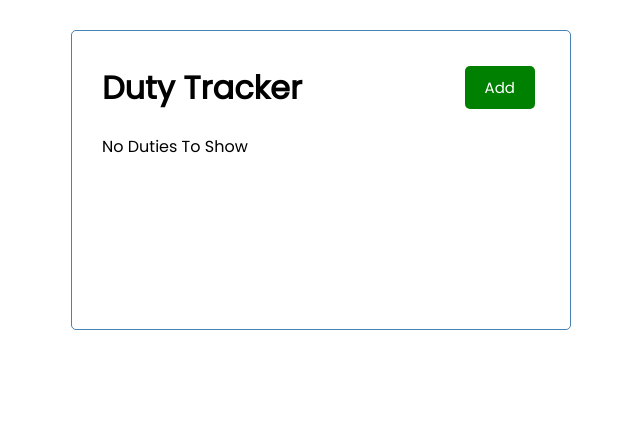
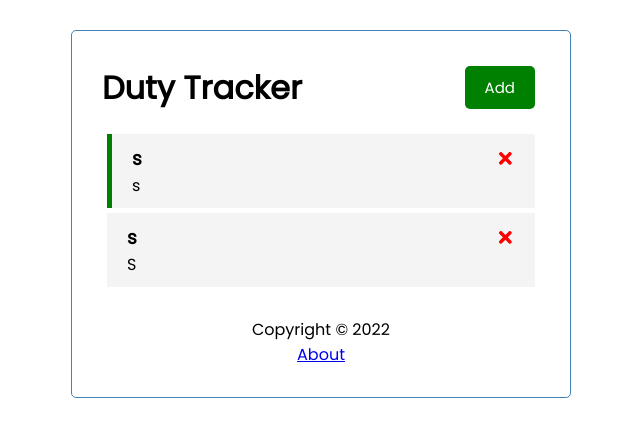
Before and after one commit to alex-budko/daily-duty-tracker, a React (Create React App) app: page / in a window 1280 px wide. Shown: the top 436 px of the page, without its empty margins (319-959 px from the left). Built offline with nearby package versions, Linux system fonts and the light colour scheme; data requests are answered from the project's data file.

Commit message:
Added ability to route

```diff
--- a/db.json
+++ b/db.json
@@ -1,3 +1,16 @@
 {
-  "tasks": []
+  "tasks": [
+    {
+      "text": "s",
+      "day": "s",
+      "reminder": true,
+      "id": 1
+    },
+    {
+      "text": "s",
+      "day": "S",
+      "reminder": false,
+      "id": 2
+    }
+  ]
 }
--- a/package.json
+++ b/package.json
@@ -10,6 +10,7 @@
     "react": "^18.0.0",
     "react-dom": "^18.0.0",
     "react-icons": "^4.3.1",
+    "react-router-dom": "^6.3.0",
     "react-scripts": "5.0.1",
     "web-vitals": "^2.1.4"
   },
--- a/src/App.js
+++ b/src/App.js
@@ -1,7 +1,11 @@
 
 import Header from './components/Header';
+import {BrowserRouter as Router, Route, Routes} from 'react-router-dom';
 import Tasks from './components/Tasks';
+import Footer from './components/Footer';
 import AddTask from './components/AddTask';
+import About from './components/About';
+
 import { useState, useEffect } from "react"
 
 const App = () => {
@@ -80,12 +84,31 @@
   }
 
   return (
-    <div className="container">
-      <Header onAdd={()=> setShowAddTask(!showAddTask)} showAdd={showAddTask} />
-      {showAddTask && <AddTask onAdd = {addTask} />}
-      {tasks.length > 0 ? <Tasks tasks = {tasks} onDelete={deleteTask} onToggle={toggleReminder}/>
-      : 'No Duties To Show'}
-    </div>
+    <Router>
+      <div className="container">
+        <Header onAdd={()=> setShowAddTask(!showAddTask)} showAdd={showAddTask} />
+        <Routes>
+          <Route
+            path='/'
+            element={
+              <>
+                {showAddTask && <AddTask onAdd = {addTask} />}
+                {tasks.length > 0 ?
+                <Tasks
+                  tasks = {tasks}
+                  onDelete={deleteTask}
+                  onToggle={toggleReminder}
+                />
+                : 'No Duties To Show'}
+              </>
+            }
+          />
+          <Route path = '/about' element={<About />} />
+        </Routes>
+        <Footer />
+      </div>
+    </Router>
+
   );
 }
 
--- /dev/null
+++ b/src/components/About.js
@@ -0,0 +1,12 @@
+import {Link} from 'react-router-dom'
+
+const About = () => {
+  return (
+    <div>
+        <h4>Version 1.0.0</h4>
+        <Link to='/'>Go Back</Link>
+    </div>
+  )
+}
+
+export default About
--- /dev/null
+++ b/src/components/Footer.js
@@ -0,0 +1,12 @@
+import {Link} from 'react-router-dom'
+
+const Footer = () => {
+  return (
+    <footer>
+        <p> Copyright &copy; 2022</p>
+        <Link to='/about'>About</Link>
+    </footer>
+  )
+}
+
+export default Footer
--- a/src/components/Header.js
+++ b/src/components/Header.js
@@ -1,12 +1,19 @@
 import Button from './Button'
+import {useLocation} from 'react-router-dom'
 
 const Header = ({title, onAdd, showAdd}) => {
+    //location = useLocation()
     return (
         <div className = 'header'>
             <h1>{title}</h1>
-            <Button onAdd={onAdd}
-            text={showAdd ? 'Close' : 'Add'}
-            color={showAdd ? 'red' : 'green'} />
+            { //location.pathname === '/' &&
+            (
+                <Button onAdd={onAdd}
+                    text={showAdd ? 'Close' : 'Add'}
+                    color={showAdd ? 'red' : 'green'}
+                 />
+            )
+            }
         </div>
     )
 }
```
Also changed, not shown: 1 other file (tests, documents, lock files or other folders).
